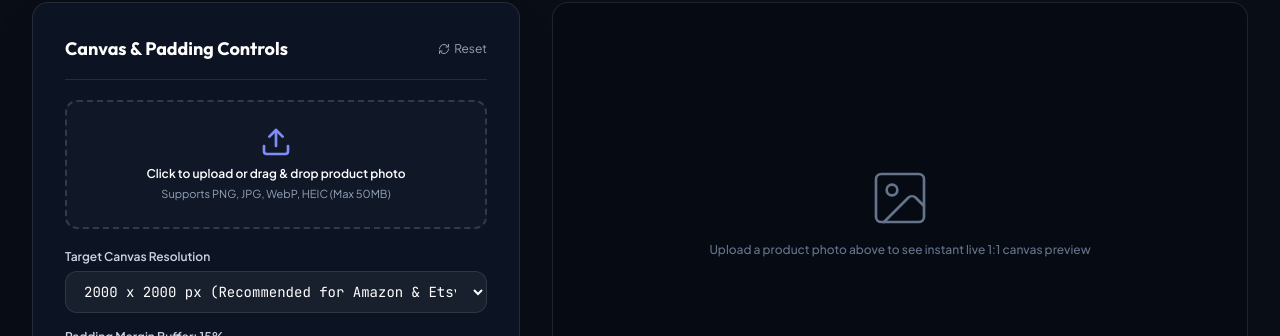
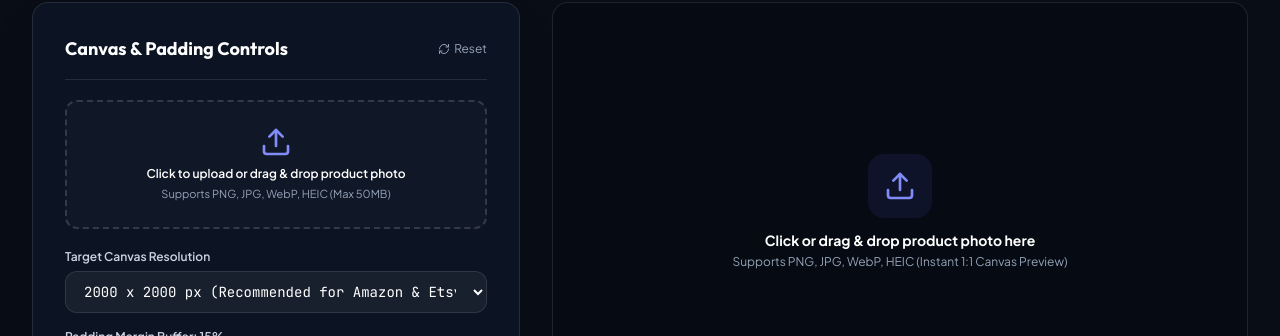
Before and after one commit to nadeemwebdev-max/sellerkithub, a React (Vite) app in the folder frontend/: page /product-image-resizer in a window 1280 px wide. Shown: the part 281-617 px from the top of the page. Built offline with nearby package versions, Linux system fonts and the light colour scheme; no server answers.

Commit message:
feat(ux): make live canvas preview container clickable and drag-droppable for instant photo upload

```diff
--- a/frontend/src/pages/ImagePadder.jsx
+++ b/frontend/src/pages/ImagePadder.jsx
@@ -288,21 +288,64 @@ export default function ImagePadder() {
         </div>
 
         {/* Live Canvas Preview Panel */}
-        <div className="lg:col-span-7 rounded-2xl border border-slate-200 dark:border-white/10 bg-slate-100 dark:bg-[#060a12] p-6 sm:p-8 flex flex-col items-center justify-center min-h-[420px]">
+        <div
+          onDragOver={(e) => { e.preventDefault(); setDragActive(true); }}
+          onDragLeave={() => setDragActive(false)}
+          onDrop={(e) => {
+            e.preventDefault();
+            setDragActive(false);
+            if (e.dataTransfer.files && e.dataTransfer.files[0]) {
+              handleFile(e.dataTransfer.files[0]);
+            }
+          }}
+          onClick={() => {
+            if (!imageSrc) {
+              document.getElementById('image-upload-input').click();
+            }
+          }}
+          className={`lg:col-span-7 rounded-2xl border transition-all p-6 sm:p-8 flex flex-col items-center justify-center min-h-[420px] ${
+            !imageSrc ? 'cursor-pointer hover:border-brand-500/50 hover:bg-slate-200/50 dark:hover:bg-[#091120]' : ''
+          } ${
+            dragActive
+              ? 'border-brand-500 bg-brand-500/10'
+              : 'border-slate-200 dark:border-white/10 bg-slate-100 dark:bg-[#060a12]'
+          }`}
+        >
           {imageSrc ? (
             <div className="space-y-4 text-center w-full flex flex-col items-center">
               <canvas
                 ref={canvasRef}
                 className="max-w-full max-h-[360px] object-contain rounded-xl border border-slate-300 dark:border-white/10 shadow-xl"
               />
-              <span className="text-xs font-mono text-slate-500 dark:text-slate-400">
-                Preview: {targetSize}x{targetSize}px | {paddingPercent}% Margin
-              </span>
+              <div className="flex items-center gap-3">
+                <span className="text-xs font-mono text-slate-500 dark:text-slate-400">
+                  Preview: {targetSize}x{targetSize}px | {paddingPercent}% Margin
+                </span>
+                <button
+                  onClick={(e) => {
+                    e.stopPropagation();
+                    document.getElementById('image-upload-input').click();
+                  }}
+                  className="text-xs font-semibold text-brand-600 dark:text-brand-400 hover:underline flex items-center gap-1"
+                >
+                  <Upload className="w-3.5 h-3.5" />
+                  <span>Change Photo</span>
+                </button>
+              </div>
             </div>
           ) : (
-            <div className="text-center text-slate-400 dark:text-slate-500 space-y-3">
-              <ImageIcon className="w-16 h-16 mx-auto stroke-1" />
-              <p className="text-xs font-medium">Upload a product photo above to see instant live 1:1 canvas preview</p>
+            <div className="text-center text-slate-500 dark:text-slate-400 space-y-3 p-4">
+              <div className="w-16 h-16 rounded-2xl bg-brand-500/10 text-brand-600 dark:text-brand-400 flex items-center justify-center mx-auto transition-transform group-hover:scale-110">
+                <Upload className="w-8 h-8" />
+              </div>
+              <div>
+                <p className="text-sm font-bold text-slate-900 dark:text-white">
+                  Click or drag & drop product photo here
+                </p>
+                <p className="text-xs text-slate-500 dark:text-slate-400 mt-1">
+                  Supports PNG, JPG, WebP, HEIC (Instant 1:1 Canvas Preview)
+                </p>
+              </div>
             </div>
           )}
         </div>
```
